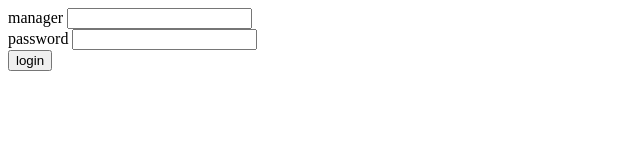
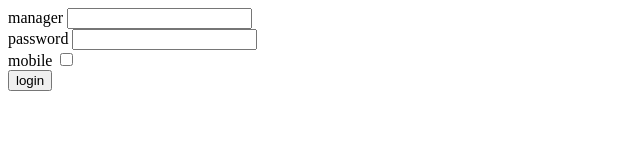
Before and after one commit to erikjwforsman/drafter-app, a React (Create React App) app: page / in a window 1280 px wide. Shown: the top 160 px of the page, without its empty margins (0-640 px from the left). Built offline with nearby package versions, Linux system fonts and the light colour scheme.

Commit message:
mobiiliversion valinta kirjautuessa

```diff
--- a/src/App.js
+++ b/src/App.js
@@ -8,11 +8,15 @@ import LoginForm from "./components/LoginForm"
 const App = () => {
   const [token, setToken] = useState(null)
   const [manager, setOwner] = useState(null)
+  const [mobileView, setMobileView] = useState(false)
+  console.log(mobileView)
   const client = useApolloClient()
+
 
   useEffect( () => {
     const token = localStorage.getItem("manager-token")
     const ownerH = localStorage.getItem("owner")
+    const mobileOn = localStorage.getItem("mobile")
 
     if(token) {
       setToken(token)
@@ -21,13 +25,18 @@ const App = () => {
     if(ownerH) {
       setOwner(ownerH)
     }
+
+    if(mobileOn) {
+      console.log(mobileOn)
+    }
   }, [])
 
 
   if (!token | !manager) {
-    return (<LoginForm setToken={setToken} setOwner={setOwner}/>)
+    return (<LoginForm setToken={setToken} setOwner={setOwner} setMobileView={setMobileView}/>)
   }
 
+  console.log(mobileView)
 
   const logOut = () => {
     setToken(null)
--- a/src/AppStyles.module.css
+++ b/src/AppStyles.module.css
@@ -100,7 +100,16 @@
   background-color: goldenrod;
   scroll-behavior: smooth;
   /* padding-top: 15%; */
-
+}
+.MobileTop{
+  width: 100%;
+  margin: 0%;
+  height: 22vh;
+}
+.MobileView{
+  width: 100%;
+  height: 500px;
+  overflow-y: scroll;
 }
 /* background-color: #C75050; */
 .Mini{
--- a/src/components/AuctionComponent.js
+++ b/src/components/AuctionComponent.js
@@ -14,7 +14,7 @@ const AuctionComponent = (props) => {
     const managerRestrictions = teamInfo(props.manager.players.length, props.manager.salary)
     const currentBidPlusOne = props.nominatedPlayer !== null ? props.nominatedPlayer.currentPrice+1 : 1
     const highestBidder = props.nominatedPlayer !== null ? props.teams.find(t => t.id === props.nominatedPlayer.bidder) : null
-    console.log(props)
+
     const bidPlusOne = async(team) => {
         const newestBid= {bidder:team.id, playerId:props.nominatedPlayer.player.id, currentPrice:Number(currentBidPlusOne) }
         const curManager = props.teams.find(t => t.id === team.id)
@@ -56,6 +56,7 @@ const AuctionComponent = (props) => {
             <button onClick={()=>props.start()}>start</button>
             }
             <button onClick={() => props.logOut() }>Sign out</button>
+            {/* <button onClick={() => props.changeView()}>Change view</button> */}
             {/* Auction timer */}
             <div className={styles.TimerSection}>
                 {props.nominatedPlayer !== null &&
--- a/src/components/LoginForm.js
+++ b/src/components/LoginForm.js
@@ -5,26 +5,28 @@ import {LOGIN} from "../graphql/queries"
 const LoginForm = (props) => {
     const [owner, setOwner] = useState("")
     const [password, setPassword] = useState("")
+    // const mobile = true
     const [login, result] = useMutation(LOGIN)
+    const [checked, setChecked] = useState(false)
 
     useEffect( () => {
         if(result.data){
-            console.log(result)
             const token = result.data.login.value
-            console.log(token)
-            // const owner = owner
-            console.log(owner)
+
             props.setToken(token)
             props.setOwner(owner)
+            props.setMobileView(checked)
+
             localStorage.setItem("manager-token", token)
             localStorage.setItem("owner", owner)
+            localStorage.setItem("mobile", checked)
         }
     }, [result.data])// eslint-disable-line
 
+    const handleClick = () => setChecked(!checked)
+
     const submit = async(event) => {
         event.preventDefault()
-        console.log(owner)
-        console.log(password)
         login({ variables: { owner, password } })
     }
 
@@ -44,6 +46,10 @@ const LoginForm = (props) => {
                         onChange= { ({target}) => setPassword(target.value)}
                         />
                 </div>
+                <div>
+                    mobile <input
+                        type="checkbox" onClick={handleClick} />
+                </div>
                 <button type="submit">
                     login
                 </button>
--- a/src/components/SignedIn.js
+++ b/src/components/SignedIn.js
@@ -8,7 +8,7 @@ const SignedIn = (props) => {
   const {data, error, loading} = useQuery(GET_ALL)//, {
 //      pollInterval: 1000
 //    })
-  console.log(data)
+//   console.log(data)
 
 
   if (loading ){
```
Also changed, not shown: src/components/SubApp.js (+64 -1 lines).
